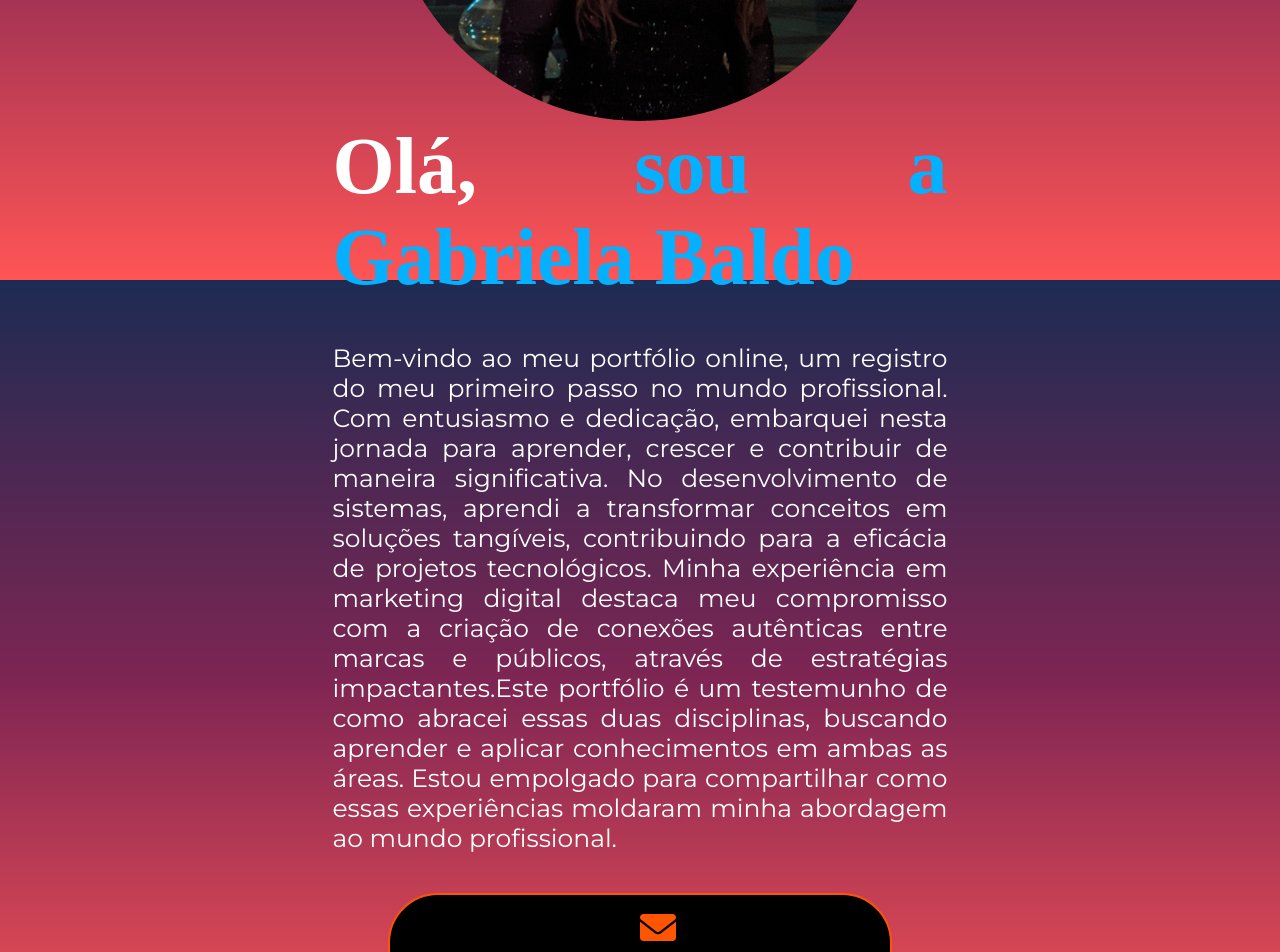
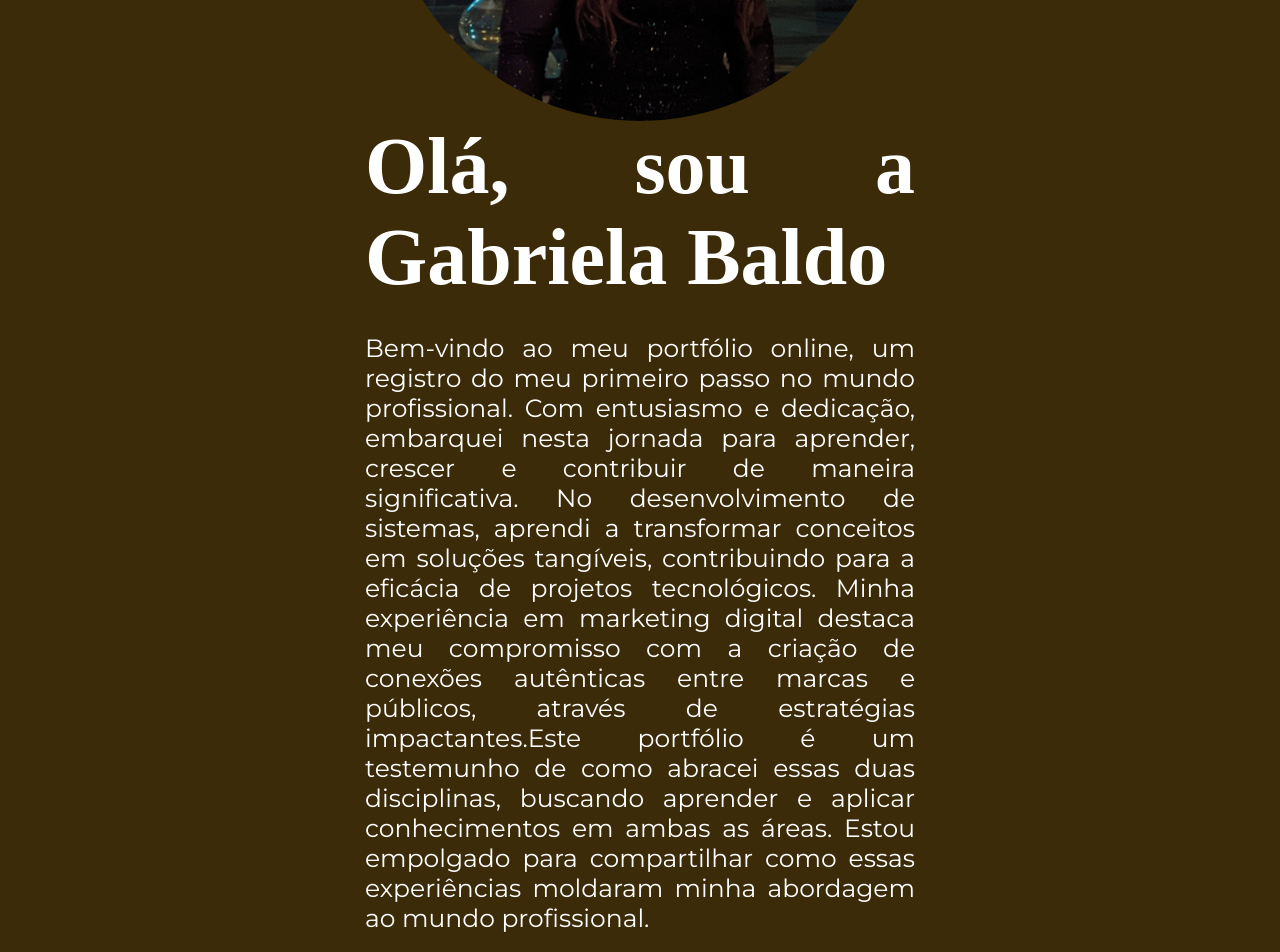
Before and after one commit to bonandin/portfolio, a plain HTML site: page portfolio/aula - 1 html/index.html in a window 1280 px wide. Shown: the part 520-1472 px from the top of the page. Drawn offline with Linux system fonts and the light colour scheme.

Commit message:
Add files via upload

```diff
--- a/portfolio/aula - 1 html/style.css
+++ b/portfolio/aula - 1 html/style.css
@@ -7,7 +7,7 @@
 
     body {
     height: 100vh;
-    background: linear-gradient(to bottom, #1d2b53, #7e2553, #ff5555);
+    background: linear-gradient(to bottom, #3b2b09, #3b2b09, #3b2b09);
     background-size: cover;
     background-repeat: no-repeat;
     background-attachment: fixed;
@@ -16,7 +16,7 @@
 }
 
     .titulo-destaque {
-            color:#04b0ff;
+            color:#ffffff;
     }
 
     .conteudo {
@@ -29,11 +29,11 @@
     }
 
     .apresentacao-conteudo {
-            width: 615px;
+            width: 550px;
             justify-content: center;
             display: flex;
             flex-direction: column;
-            gap: 40px;
+            gap: 30px;
            align-items: center;
            text-align: center;
            height: auto;
@@ -64,46 +64,107 @@
     }
 
     .botao1 {
+        /* Define a cor de fundo como preto */
         background-color: #000;
+
+        /* Define a cor do texto como laranja */
         color: #ff5500;
+
+        /* Define a largura do elemento como 500px */
         width: 500px;
+
+        /* Define a altura do elemento como 80px */
         height: 80px;
+
+        /* Alinha o texto ao centro horizontalmente */
         text-align: center;
+
+        /* Alinha os itens verticalmente ao centro */
         align-items: center;
+
+        /* Adiciona uma borda de 2px sólida laranja */
         border: 2px solid #ff5500;
+
+        /* Define um raio de borda de 50px para criar um botão circular */
         border-radius: 50px;
+
+        /* Define o tamanho da fonte como 36px */
         font-size: 36px;
+
+        /* Adiciona preenchimento de 15px vertical e 0 horizontal */
         padding: 15px 0;
+
+        /* Remove a decoração de texto (sublinhado) */
         text-decoration: none;
+
+        /* Define a família de fontes como 'Rock Salt' com fallback para cursive */
         font-family: 'Rock Salt', cursive;
+
+        /* Define um espaçamento entre as letras */
         letter-spacing: 2px;
+
+        /* Transforma o texto em letras maiúsculas */
         text-transform: uppercase;
+
+        /* Define a posição como relativa para uso de posicionamento absoluto */
         position: relative;
+
+        /* Define o overflow como escondido para recortar conteúdo extra */
         overflow: hidden;
     }
 
+
+    /* Pseudo-elemento ::before para elementos com a classe .botao1 */
     .botao1::before {
+        /* Adiciona um conteúdo vazio ao pseudo-elemento */
+        content: "";
 
-                content: "";
+        /* Define a posição como absoluta para posicionamento personalizado */
         position: absolute;
+
+        /* Define a posição superior do pseudo-elemento como 0 */
         top: 0;
+
+        /* Define a posição esquerda do pseudo-elemento como -100% (fora da tela) */
         left: -100%;
+
+        /* Define a largura do pseudo-elemento como 100% */
         width: 100%;
+
+        /* Define a altura do pseudo-elemento como 100% */
         height: 100%;
+
+        /* Cria um gradiente linear de 45 graus para o fundo do pseudo-elemento */
         background: linear-gradient(45deg, transparent, #ff5500);
+
+        /* Adiciona uma transição suave de 0.5 segundos */
         transition: 0.5s;
     }
 
+    /* Pseudo-elemento ::before ao passar o mouse sobre elementos com a classe .botao1 */
     .botao1:hover::before {
+        /* Move o pseudo-elemento completamente para a direita */
         left: 100%;
     }
 
+    /* Elemento <i> dentro de elementos com a classe .botao1 */
     .botao1 i {
+        /* Define a posição como absoluta para posicionamento personalizado */
         position: absolute;
+
+        /* Centraliza horizontalmente na metade do elemento pai */
         left: 50%;
-                top: 50px:
 
+        /* Centraliza verticalmente na metade do elemento pai */
+        top: 50%;
+
+        /* Move o elemento <i> 50% para a esquerda e 50% para cima */
+        transform: translate(-50%, -50%);
+
+        /* Define o tamanho da fonte como 60px */
+        font-size: 60px;
     }
+
 
     .botao5 {
         background-color: #000;
```
Lines whose indentation alone changed are shown as unchanged.
